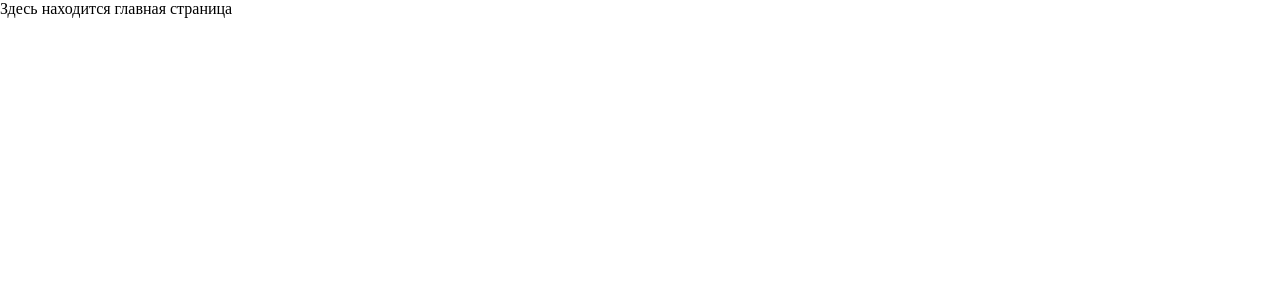
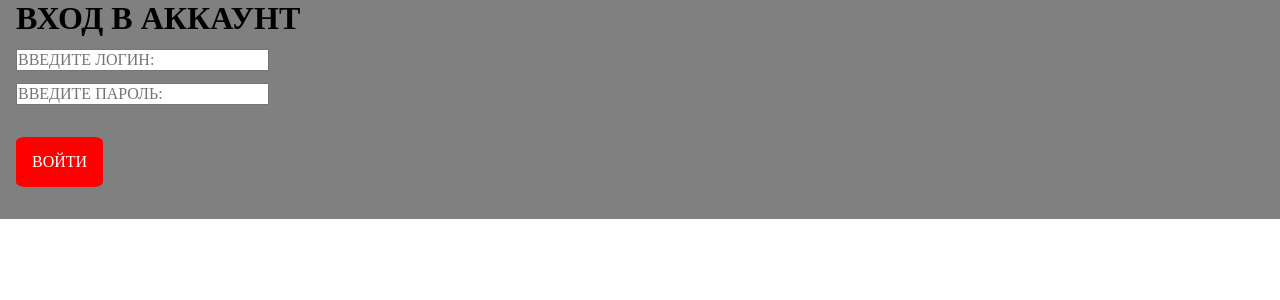
Before and after one commit to sh0rk1n/eatly, a React (Create React App) app: page / in a window 1280 px wide. Shown: the top 300 px of the page. Built offline with nearby package versions, Linux system fonts and the light colour scheme.

Commit message:
add json-server (fake api) and simple layout for main page

```diff
--- /dev/null
+++ b/json-server/db.json
@@ -0,0 +1,22 @@
+{
+  "users": [
+    {
+      "id": "1",
+      "username": "admin",
+      "password": "123",
+      "role": "ADMIN"
+    }
+  ],
+  "profile": [
+    {
+      "id": "1",
+      "first": "Danil",
+      "lastname": "Tkachev",
+      "age": 12,
+      "currency": "RUB",
+      "country": "Russia",
+      "city": "Moscow",
+      "username": "sh0rk1n"
+    }
+  ]
+}
--- a/package.json
+++ b/package.json
@@ -21,6 +21,7 @@
   },
   "scripts": {
     "start": "react-scripts start",
+    "start:server": "node ./json-server/index.js",
     "build": "react-scripts build",
     "test": "react-scripts test",
     "eject": "react-scripts eject",
@@ -52,6 +53,7 @@
     "stylelint": "^16.9.0",
     "stylelint-config-standard-scss": "^13.1.0",
     "typescript": "^4.9.5",
-    "typescript-eslint": "^8.4.0"
+    "typescript-eslint": "^8.4.0",
+    "json-server": "^0.17.0"
   }
 }
--- /dev/null
+++ b/src/pages/MainPage/ui/MainPage.module.scss
@@ -0,0 +1,31 @@
+.root {
+  padding-left: 1rem;
+  background: gray;
+}
+
+.inputs {
+  max-width: 20%;
+  display: flex;
+  flex-direction: column;
+
+  input {
+    margin-top: 0.75rem ;
+  }
+}
+
+.button {
+  padding: 1rem;
+  margin: 2rem 0;
+  background: red;
+  color: white;
+  border-radius: 10%;
+  transition: background-color 0.25s, opacity 0.1s;
+
+  &:hover {
+    background: blue;
+  }
+
+  &:active {
+    opacity: 0.7;
+  }
+}
--- a/src/pages/MainPage/ui/MainPage.tsx
+++ b/src/pages/MainPage/ui/MainPage.tsx
@@ -1,5 +1,15 @@
 import React, { memo } from "react";
+import styles from "./MainPage.module.scss";
 
 export const MainPage = memo(() => {
-  return <div>Здесь находится главная страница</div>;
+  return (
+    <div className={styles.root}>
+      <h1>ВХОД В АККАУНТ</h1>
+      <div className={styles.inputs}>
+        <input placeholder="ВВЕДИТЕ ЛОГИН: " />
+        <input placeholder="ВВЕДИТЕ ПАРОЛЬ: " />
+      </div>
+      <button className={styles.button}>ВОЙТИ</button>
+    </div>
+  );
 });
```
Also changed, not shown: json-server/index.js (added, +59 -0 lines), src/app/types/global.d.ts (added, +17 -0 lines), 1 other file (tests, documents, lock files or other folders).
